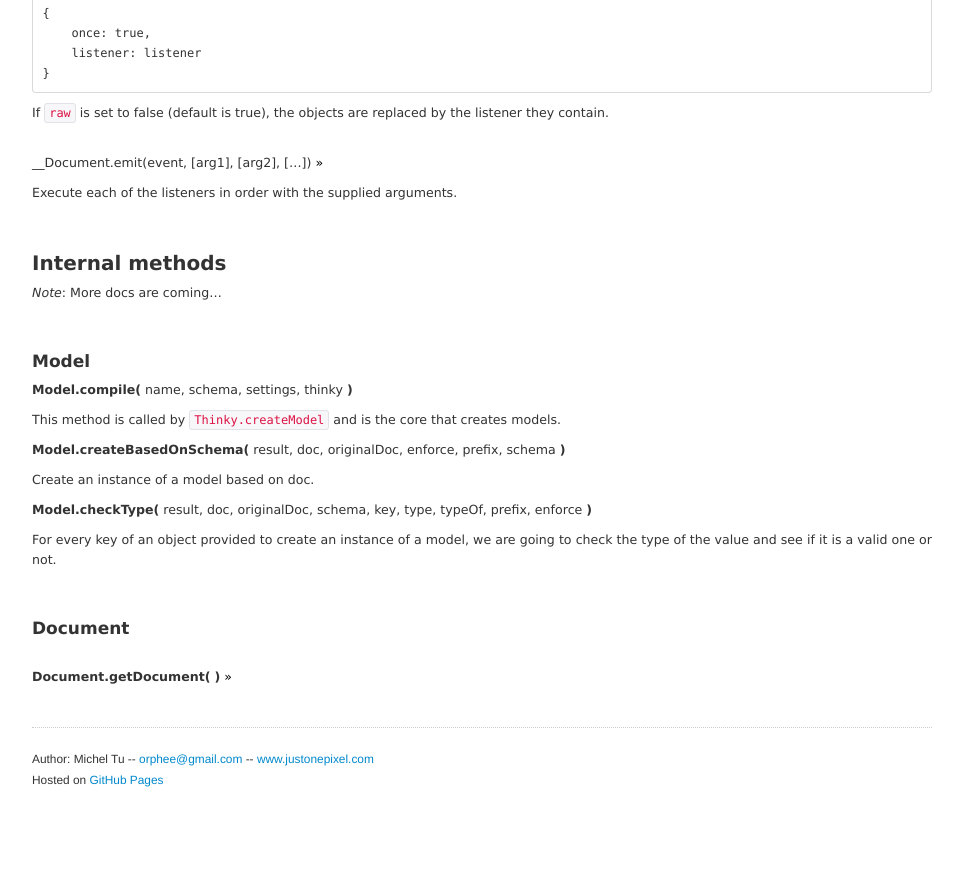
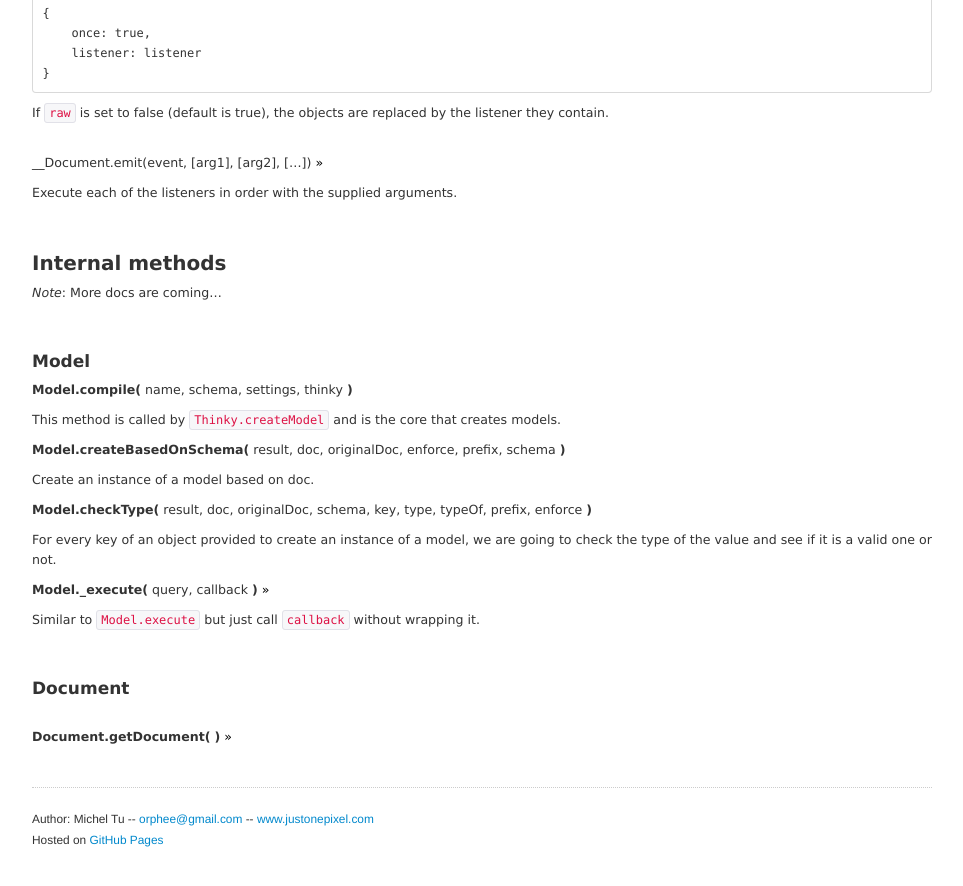
Before and after one commit to neumino/thinky, a Jekyll site: the page built from documentation.md, in a window 1280 px wide and 900 px high, scrolled down 9735 px. Shown: the top 886 px of the window, without its empty margins (158-1121 px from the left). Built offline with Jekyll 4.4.1, drawn with Linux system fonts in a browser that asks for light colours; Markdown is read by kramdown in place of the engine named in the settings; before the commit the page ends 10575 px from its top, so only the background shows below that.

Commit message:
Add _execute

```diff
--- a/documentation.md
+++ b/documentation.md
@@ -195,6 +195,7 @@ with `object.hello()`. You will have to use `object.__proto__.hello()`
 __Model.execute(__ query, callback __)__ [»](#model.execute)
 
 Executes the `query` and call the `callback` with two arguments
+
 - `error` if any error occured
 - an instance of the model or an array of instances
 
@@ -649,6 +650,12 @@ For every key of an object provided to create an instance of a model, we are goi
 the type of the value and see if it is a valid one or not.
 
 
+<a id="model.\_execute" class="anchor-first"></a>
+__Model.\_execute(__ query, callback __)__ [»](#model._execute)
+
+Similar to `Model.execute` but just call `callback` without wrapping it.
+
+
 ### Document
 <a id="document.getdocument" class="anchor"></a>
 __Document.getDocument(__  __)__ [»](#document.getdocument)
```
